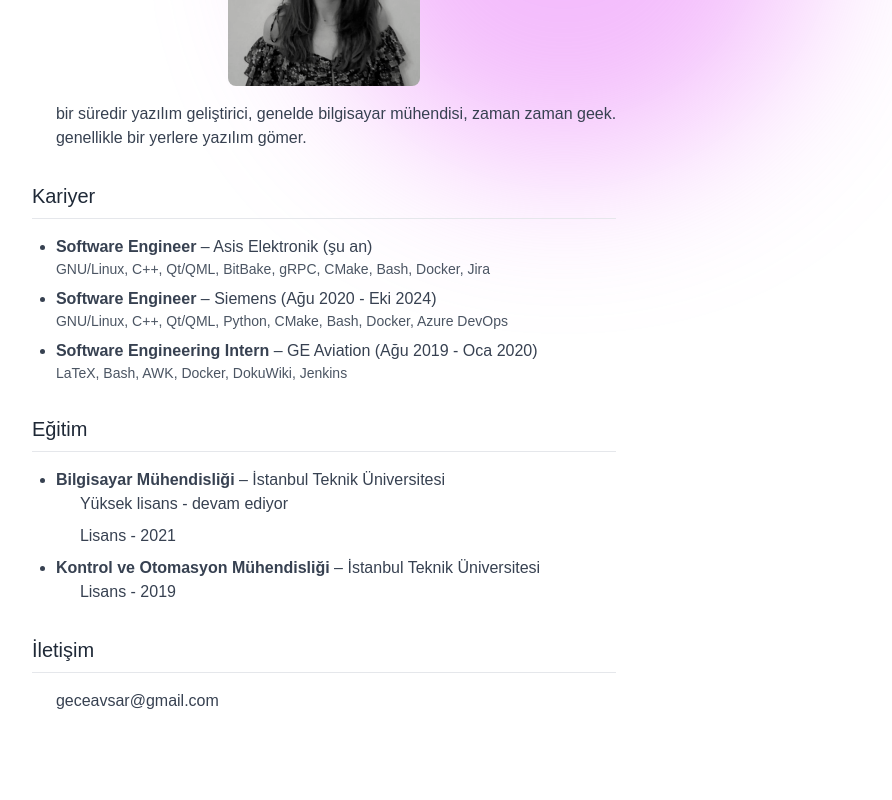
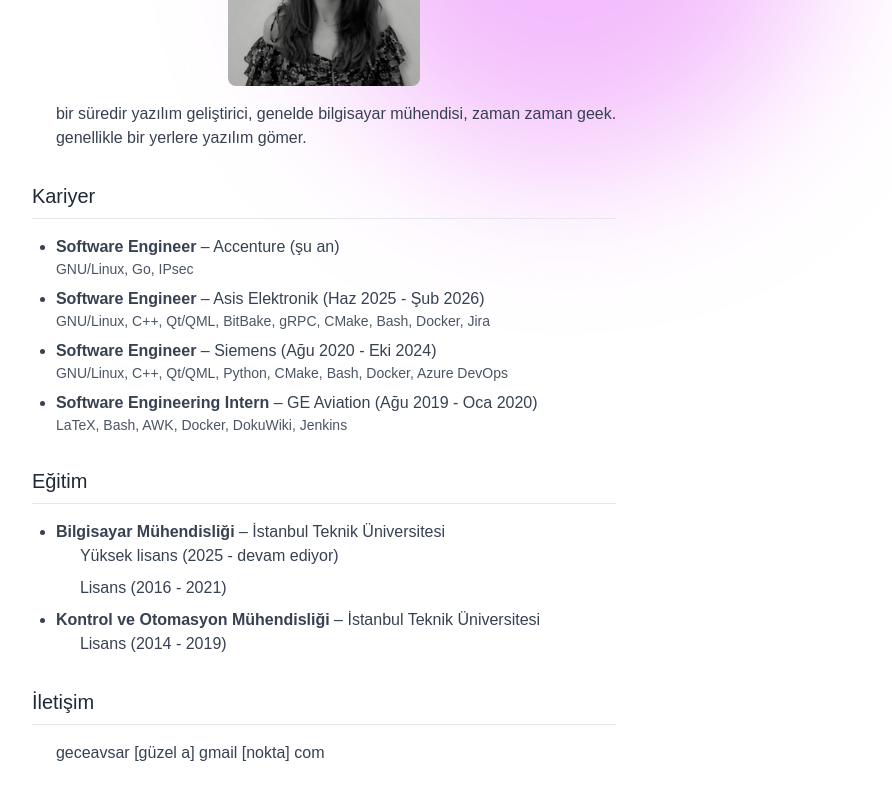
Before and after one commit to geceavsar/geceavsar.com, a React (Create React App) app: page /tr in a window 1280 px wide. Shown: the part 434-1234 px from the top of the page, without its empty margins (316-1208 px from the left). Before the commit the page ends 1203 px from the top, so only its background shows below. Built offline with nearby package versions, Linux system fonts and the light colour scheme.

Commit message:
Major update
- Replace href with Link
- Add description
- Add new experience
- Remove e-mail obfuscation tbd later

```diff
--- a/public/index.html
+++ b/public/index.html
@@ -1,21 +1,26 @@
 <!DOCTYPE html>
 <html lang="en">
+
 <head>
   <meta charset="UTF-8">
   <meta name="viewport" content="width=device-width, initial-scale=1.0">
+  <meta name="description" content="Software engineer, with a focus on embedded systems.">
   <title>Gizem Ece Avşar</title>
   <link rel="icon" type="image/x-icon" href="favicon.ico">
   <script src="https://cdn.tailwindcss.com"></script>
   <style>
     @import url('https://fonts.googleapis.com/css2?family=Inter:wght@300&display=swap');
+
     body {
       font-family: 'Avenir', sans-serif;
       margin: 0;
     }
+
     @keyframes fadeIn {
       from {
         opacity: 0;
       }
+
       to {
         opacity: 1;
       }
@@ -24,14 +29,21 @@
     .fade-in-2s {
       animation: fadeIn 2s ease-in-out;
     }
+
     .svg-blue-on-hover:hover {
       /* text-blue-500 - #4299e1 */
       filter: invert(71%) sepia(64%) saturate(4720%) hue-rotate(182deg) brightness(94%) contrast(87%);
     }
   </style>
 </head>
+
 <body class="relative min-h-screen flex flex-col items-center justify-center">
-  <div class="absolute top-0 -z-10 h-full w-full bg-white dark:bg-neutral-800"><div class="absolute bottom-auto left-auto right-0 top-0 h-[500px] w-[500px] -translate-x-[30%] translate-y-[20%] rounded-full bg-[rgba(173,109,244,0.5)] opacity-50 blur-[80px] dark:inset-0 bg-fuchsia-400 dark:bg-[size:20px_20px] dark:opacity-20 dark:blur-[100px]"></div></div>
+  <div class="absolute top-0 -z-10 h-full w-full bg-white dark:bg-neutral-800">
+    <div
+      class="absolute bottom-auto left-auto right-0 top-0 h-[500px] w-[500px] -translate-x-[30%] translate-y-[20%] rounded-full bg-[rgba(173,109,244,0.5)] opacity-50 blur-[80px] dark:inset-0 bg-fuchsia-400 dark:bg-[size:20px_20px] dark:opacity-20 dark:blur-[100px]">
+    </div>
+  </div>
   <div id="root"></div>
 </body>
+
 </html>
--- a/src/components/EnglishResume.js
+++ b/src/components/EnglishResume.js
@@ -4,16 +4,6 @@ import meImage from "../assets/images/me.png";
 
 
 const EnglishResume = () => {
-  const [mailto, setMailto] = React.useState("");
-
-  React.useEffect(() => {
-    const user = "geceavsar";
-    const atSign = String.fromCharCode(64); // "@"
-    const domain = ["gm", "ail"].join("");
-    const tld = String.fromCharCode(99, 111, 109); // "com"
-    const email = `${user}${atSign}${domain}.${tld}`;
-    setMailto(`mailto:${email}`);
-  }, []);
 
   return (
     <div className="min-h-screen flex flex-col items-center px-4 bg-transparent fade-in-2s">
@@ -22,7 +12,7 @@ const EnglishResume = () => {
 
       <main className="mt-8 w-full max-w-4xl p-6">
         <section className="mb-8">
-        <img src={meImage} alt="Gizem in 2023" className="rounded-lg w-48 mx-auto mb-4" />
+          <img src={meImage} alt="Gizem in 2021" className="rounded-lg w-48 mx-auto mb-4" />
           <ul className="list-disc pl-6 space-y-2 text-gray-700 dark:text-white dark:opacity-70">
             software developer for a while, computer engineer often, sometimes geek. <br />
             usually embeds code somewhere.
@@ -33,7 +23,13 @@ const EnglishResume = () => {
           <h2 className="text-xl font-medium text-gray-800 dark:text-white dark:opacity-70 border-b pb-2 mb-4">Work experience</h2>
           <ul className="list-disc pl-6 space-y-2 text-gray-700 dark:text-white dark:opacity-70">
             <li>
-              <strong>Software Engineer</strong> – Asis CT (now)
+              <strong>Software Engineer</strong> – Accenture (now)
+              <p className="text-sm text-gray-600 dark:text-white dark:opacity-70">
+                GNU/Linux, Go, IPsec
+              </p>
+            </li>
+            <li>
+              <strong>Software Engineer</strong> – Asis CT (Jun 2025 - Feb 2026)
               <p className="text-sm text-gray-600 dark:text-white dark:opacity-70">
                 GNU/Linux, C++, Qt/QML, BitBake, gRPC, CMake, Bash, Docker, Jira
               </p>
@@ -59,14 +55,14 @@ const EnglishResume = () => {
             <li>
               <strong>Computer Engineering</strong> – Istanbul Technical University
               <ul className="list-circle pl-6 space-y-2 text-gray-700 dark:text-white dark:opacity-70">
-                <li>MSc - ongoing</li>
-                <li>BSc - 2021</li>
+                <li>MSc (2025 - ongoing)</li>
+                <li>BSc (2016 - 2021)</li>
               </ul>
             </li>
             <li>
               <strong>Control and Automation Engineering</strong> – Istanbul Technical University
               <ul className="list-circle pl-6 space-y-2 text-gray-700 dark:text-white dark:opacity-70">
-                <li>BSc - 2019</li>
+                <li>BSc (2014 - 2019)</li>
               </ul>
             </li>
           </ul>
@@ -75,9 +71,7 @@ const EnglishResume = () => {
         <section className="mb-8">
           <h2 className="text-xl font-medium text-gray-800 border-b pb-2 mb-4 dark:text-white dark:opacity-70">Contact</h2>
           <ul className="list-disc pl-6 space-y-2 text-gray-700 dark:text-white dark:opacity-70">
-              {mailto ? (
-                <a className="underline" href={mailto}>{mailto.replace("mailto:", "")}</a>) :
-                ("geceavsar [at] gmail [dot] com")}
+            geceavsar [at] gmail [dot] com
           </ul>
         </section>
       </main>
--- a/src/components/ErrorPage.js
+++ b/src/components/ErrorPage.js
@@ -1,4 +1,5 @@
 import React from "react";
+import { Link } from "react-router-dom";
 
 const ErrorPage = ({ errorCode }) => {
   const messages = {
@@ -7,7 +8,7 @@ const ErrorPage = ({ errorCode }) => {
     403: "Forbidden – You don't have permission to access this resource.",
     404: "Page Not Found – The requested page doesn't exist.",
     408: "Request Timeout – The server timed out waiting for your request.",
-    418: "I'm a Teapot – ☕ (Yes, this is real.)",
+    418: "I'm a Teapot – ☕ (Yes, I am.)",
     429: "Too Many Requests – You've sent too many requests in a short time.",
     500: "Internal Server Error – Something went wrong on our side.",
     502: "Bad Gateway – The server received an invalid response.",
@@ -22,7 +23,7 @@ const ErrorPage = ({ errorCode }) => {
       <div className="text-center bg-transparent p-6 max-w-md">
         <h1 className="text-5xl font-bold text-black-500 dark:text-white dark:opacity-70 mb-4">{errorCode}</h1>
         <p className="text-lg text-gray-600 mb-6">{message}</p>
-        <a href="/" className="hover:text-blue-500 dark:text-white dark:opacity-70 transition">back</a>
+        <Link to="/" className="hover:text-blue-500 dark:text-white dark:opacity-70 transition">back</Link>
       </div>
     </div>
   );
--- a/src/components/NavigationBar.js
+++ b/src/components/NavigationBar.js
@@ -1,42 +1,43 @@
 import React from "react";
+import { Link } from "react-router-dom";
 
 const NavigationBar = ({ barType }) => {
     return (
         <nav className="flex justify-center space-x-6 mt-6 text-gray-500 fade-in-2s">
             {barType === 'en' && (
                 <>
-                    <a href="/tr" className="hover:text-blue-500 transition">tr</a>
+                    <Link to="/tr" className="hover:text-blue-500 transition">tr</Link>
                     <span>|</span>
-                    <a href="/" className="hover:text-blue-500 transition">home</a>
+                    <Link to="/" className="hover:text-blue-500 transition">home</Link>
                     <span>|</span>
-                    <a href="/blog" className="hover:text-blue-500 transition">blog</a>
+                    <Link to="/blog" className="hover:text-blue-500 transition">blog</Link>
                 </>
             )}
             {barType === 'tr' && (
                 <>
-                    <a href="/en" className="hover:text-blue-500 transition">en</a>
+                    <Link to="/en" className="hover:text-blue-500 transition">en</Link>
                     <span>|</span>
-                    <a href="/" className="hover:text-blue-500 transition">ana sayfa</a>
+                    <Link to="/" className="hover:text-blue-500 transition">ana sayfa</Link>
                     <span>|</span>
-                    <a href="/blog" className="hover:text-blue-500 transition">blog</a>
+                    <Link to="/blog" className="hover:text-blue-500 transition">blog</Link>
                 </>
             )}
             {barType === 'multi' && (
                 <>
-                    <a href="/tr" className="hover:text-blue-500 transition">tr</a>
+                    <Link to="/tr" className="hover:text-blue-500 transition">tr</Link>
                     <span>|</span>
-                    <a href="/en" className="hover:text-blue-500 transition">en</a>
+                    <Link to="/en" className="hover:text-blue-500 transition">en</Link>
                     <span>|</span>
-                    <a href="/blog" className="hover:text-blue-500 transition">blog</a>
+                    <Link to="/blog" className="hover:text-blue-500 transition">blog</Link>
                 </>
             )}
             {barType === 'blog' && (
                 <>
-                    <a href="/" className="hover:text-blue-500 transition">home</a>
+                    <Link to="/" className="hover:text-blue-500 transition">home</Link>
                     <span>|</span>
-                    <a href="/en" className="hover:text-blue-500 transition">en</a>
+                    <Link to="/en" className="hover:text-blue-500 transition">en</Link>
                     <span>|</span>
-                    <a href="/tr" className="hover:text-blue-500 transition">tr</a>
+                    <Link to="/tr" className="hover:text-blue-500 transition">tr</Link>
                 </>
             )}
         </nav>
--- a/src/components/TurkceOzgecmis.js
+++ b/src/components/TurkceOzgecmis.js
@@ -4,16 +4,14 @@ import meImage from "../assets/images/me.png";
 
 
 const TurkceOzgecmis = () => {
-    const [mailto, setMailto] = React.useState("");
-
-    React.useEffect(() => {
-      const user = "geceavsar";
-      const atSign = String.fromCharCode(64); // "@"
-      const domain = ["gm", "ail"].join("");
-      const tld = String.fromCharCode(99, 111, 109); // "com"
-      const email = `${user}${atSign}${domain}.${tld}`;
-      setMailto(`mailto:${email}`);
-    }, []);
+  //const handleEmailClick = () => {
+  ////const user = "geceavsar";
+  ////const atSign = String.fromCharCode(64); // "@"
+  ////const domain = ["gm", "ail"].join("");
+  ////const tld = String.fromCharCode(99, 111, 109); // "com"
+  ////const email = `${user}${atSign}${domain}.${tld}`;
+  ////window.location.href = `mailto:${email}`;
+  //};
 
   return (
     <div className="min-h-screen flex flex-col items-center px-4 bg-transparent fade-in-2s">
@@ -22,7 +20,7 @@ const TurkceOzgecmis = () => {
 
       <main className="mt-8 w-full max-w-4xl p-6">
         <section className="mb-8">
-        <img src={meImage} alt="Gizem in 2023" className="rounded-lg w-48 mx-auto mb-4" />
+          <img src={meImage} alt="Gizem in 2021" className="rounded-lg w-48 mx-auto mb-4" />
           <ul className="list-disc pl-6 space-y-2 text-gray-700 dark:text-white dark:opacity-70">
             bir süredir yazılım geliştirici, genelde bilgisayar mühendisi, zaman zaman geek. <br />
             genellikle bir yerlere yazılım gömer.
@@ -33,7 +31,13 @@ const TurkceOzgecmis = () => {
           <h2 className="text-xl font-medium text-gray-800 dark:text-white dark:opacity-70 border-b pb-2 mb-4">Kariyer</h2>
           <ul className="list-disc pl-6 space-y-2 text-gray-700 dark:text-white dark:opacity-70">
             <li>
-              <strong>Software Engineer</strong> – Asis Elektronik (şu an)
+              <strong>Software Engineer</strong> – Accenture (şu an)
+              <p className="text-sm text-gray-600 dark:text-white dark:opacity-70">
+                GNU/Linux, Go, IPsec
+              </p>
+            </li>
+            <li>
+              <strong>Software Engineer</strong> – Asis Elektronik (Haz 2025 - Şub 2026)
               <p className="text-sm text-gray-600 dark:text-white dark:opacity-70">
                 GNU/Linux, C++, Qt/QML, BitBake, gRPC, CMake, Bash, Docker, Jira
               </p>
@@ -59,14 +63,14 @@ const TurkceOzgecmis = () => {
             <li>
               <strong>Bilgisayar Mühendisliği</strong> – İstanbul Teknik Üniversitesi
               <ul className="list-circle pl-6 space-y-2 text-gray-700 dark:text-white dark:opacity-70">
-                <li>Yüksek lisans - devam ediyor</li>
-                <li>Lisans - 2021</li>
+                <li>Yüksek lisans (2025 - devam ediyor)</li>
+                <li>Lisans (2016 - 2021)</li>
               </ul>
             </li>
             <li>
               <strong>Kontrol ve Otomasyon Mühendisliği</strong> – İstanbul Teknik Üniversitesi
               <ul className="list-circle pl-6 space-y-2 text-gray-700 dark:text-white dark:opacity-70">
-                <li>Lisans - 2019</li>
+                <li>Lisans (2014 - 2019)</li>
               </ul>
             </li>
           </ul>
@@ -75,8 +79,7 @@ const TurkceOzgecmis = () => {
         <section className="mb-8">
           <h2 className="text-xl font-medium text-gray-800 border-b pb-2 mb-4 dark:text-white dark:opacity-70">İletişim</h2>
           <ul className="list-disc pl-6 space-y-2 text-gray-700 dark:text-white dark:opacity-70">
-              {mailto ? (<a href={mailto}> {mailto.replace("mailto:", "")} </a>) :
-              ("geceavsar [güzel a] gmail [nokta] com")}
+            geceavsar [güzel a] gmail [nokta] com
           </ul>
         </section>
       </main>
```
Also changed, not shown: public/robots.txt. Lines whose indentation alone changed are shown as unchanged.
